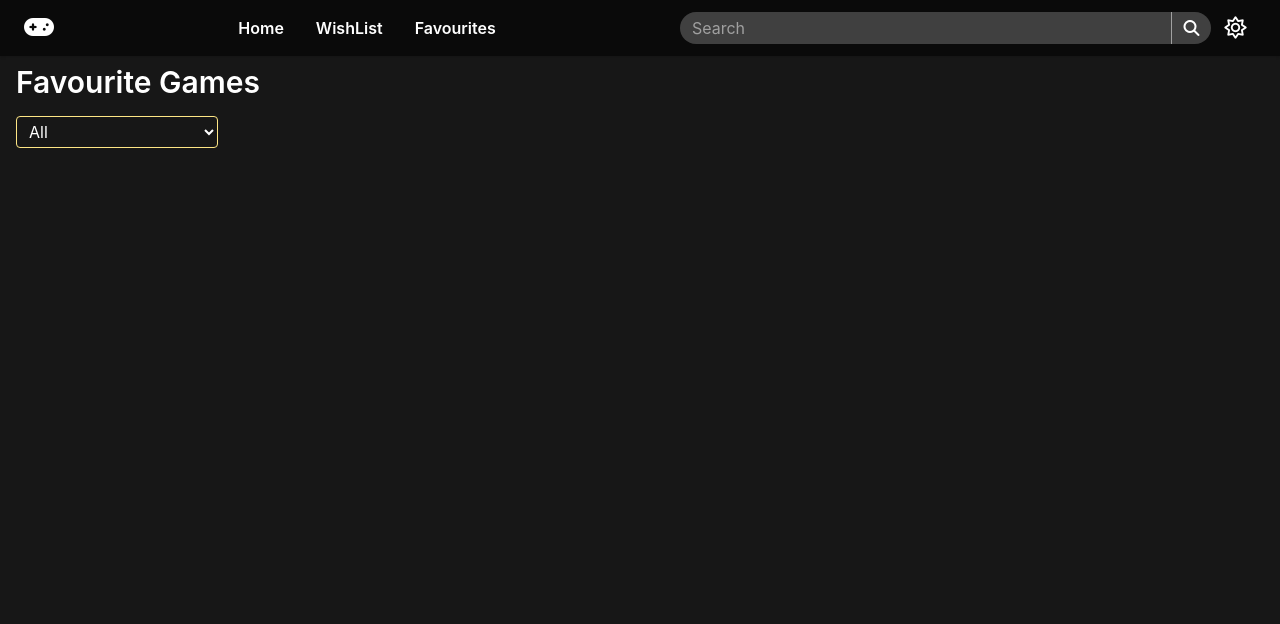
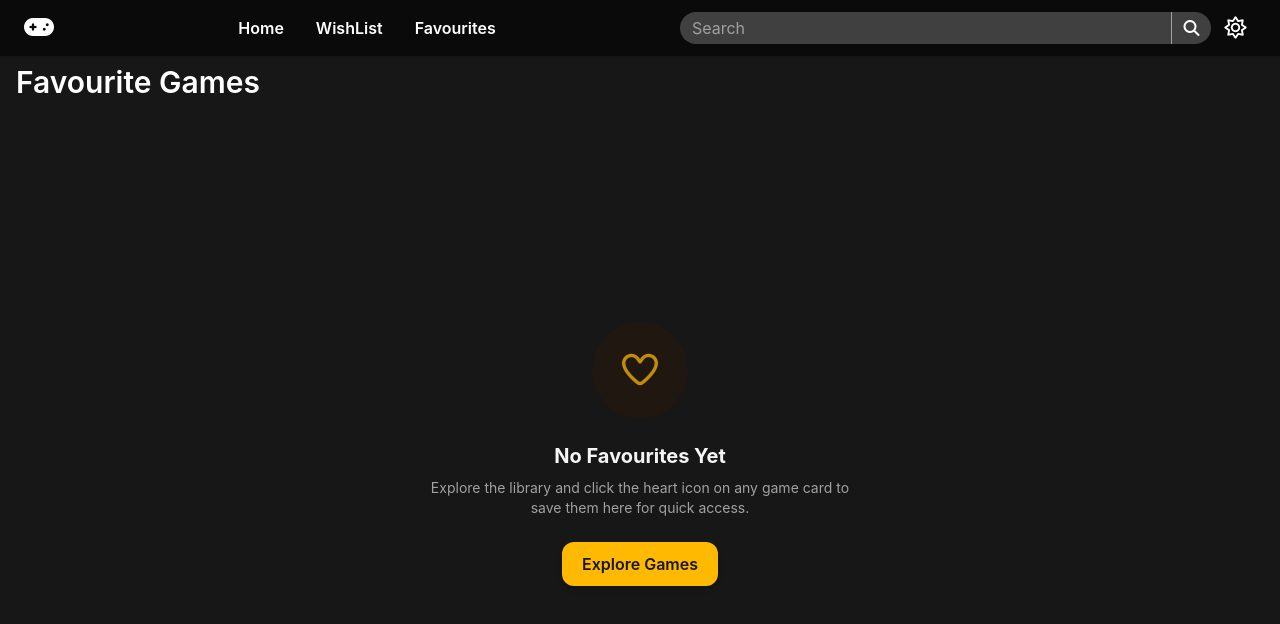
Before and after one commit to KunalSambyal/Games-Library, a React (Vite) app: page /favourites in a window 1280 px wide. Shown: the top 624 px of the page. Built offline with nearby package versions, Linux system fonts and the light colour scheme.

Commit message:
feat: favorites page fully working with search and filters

```diff
--- a/src/App.tsx
+++ b/src/App.tsx
@@ -5,12 +5,14 @@ import Home from "./pages/Home";
 import Navbar from "./components/Navbar";
 import Favourites from "./pages/Favourites";
 import WishList from "./pages/WishList";
+import { FavouritesProvider } from "./context/FavouritesContext";
 
 // Navbar Assets
 const navbarLogoIcon: ReactElement = <i className="fa-solid fa-gamepad"></i>;
 
 const App = () => {
     return (
+        <FavouritesProvider>
             <div className="flex flex-col h-dvh dark:bg-neutral-900 overflow-hidden">
                 <Navbar logoIcon={navbarLogoIcon} />
                 <div className="flex-1 overflow-hidden">
@@ -21,6 +23,7 @@ const App = () => {
                     </Routes>
                 </div>
             </div>
+        </FavouritesProvider>
     );
 };
 
--- a/src/components/GamesCard.tsx
+++ b/src/components/GamesCard.tsx
@@ -1,3 +1,5 @@
+import { useFavourites } from "../context/FavouritesContext";
+
 interface RawGame {
     id: number;
     name: string;
@@ -11,6 +13,9 @@ interface Props {
 }
 
 function GamesCard({ Game }: Props) {
+    const { toggleFavourite, isFavourite } = useFavourites();
+    const isFav = isFavourite(Game.id);
+
     return (
         <div
             key={Game.id}
@@ -21,7 +26,9 @@ function GamesCard({ Game }: Props) {
                 alt={Game.name}
                 className="rounded-t-2xl w-full aspect-video object-cover"
             />
-            <span className="absolute top-2 right-2 bg-black/60 text-emerald-400 text-xs px-1.5 py-1 rounded-full backdrop-blur-sm">
+            <span
+                className="absolute top-2 right-2 bg-black/60 text-emerald-400 text-xs px-1.5 py-1 rounded-full backdrop-blur-sm"
+            >
                 ⭐ {Game.rating}
             </span>
 
@@ -40,12 +47,17 @@ function GamesCard({ Game }: Props) {
                 </div>
 
                 <div className="flex justify-between items-start gap-x-2">
-                    <div className="font-semibold flex-1">{Game.name}</div>
+                    <div className="font-semibold flex-1 text-sm md:text-base leading-snug">{Game.name}</div>
                     <button
-                        className="text-amber-500 hover:text-amber-600 dark:text-amber-400 dark:hover:text-amber-300 transition-colors duration-200 cursor-pointer text-lg shrink-0"
-                        title="Add to Favourites"
+                        onClick={() => toggleFavourite(Game)}
+                        className={`transition-colors duration-200 cursor-pointer text-lg shrink-0 ${
+                            isFav
+                                ? "text-amber-500 hover:text-amber-600 dark:text-amber-400 dark:hover:text-amber-300 animate-like"
+                                : "text-neutral-400 hover:text-amber-500 dark:text-neutral-500 dark:hover:text-amber-400"
+                        }`}
+                        title={isFav ? "Remove from Favourites" : "Add to Favourites"}
                     >
-                        <i className="fa-regular fa-heart"></i>
+                        <i className={isFav ? "fa-solid fa-heart" : "fa-regular fa-heart"}></i>
                     </button>
                 </div>
             </div>
--- a/src/components/Navbar.tsx
+++ b/src/components/Navbar.tsx
@@ -1,5 +1,5 @@
 import { type ReactElement, useState, useEffect } from "react";
-import { Link, useNavigate, useSearchParams } from "react-router-dom";
+import { Link, useSearchParams } from "react-router-dom";
 import HamMenu from "./HamMenu";
 import ThemeButton from "./ThemeButton";
 import NavLinks from "./NavLinks";
@@ -14,16 +14,17 @@ const Navbar = ({ logoIcon }: NavbarProps) => {
     const [searchParams, setSearchParams] = useSearchParams();
     const searchQuery = searchParams.get("search") || "";
 
-    const navigate = useNavigate();
     const [inputVal, setInputVal] = useState("");
 
     const handleSearchSubmit = (e: React.FormEvent) => {
         e.preventDefault();
+        const newParams = new URLSearchParams(searchParams);
         if (inputVal.trim()) {
-            navigate(`/?search=${encodeURIComponent(inputVal.trim())}`);
+            newParams.set("search", inputVal.trim());
         } else {
-            navigate("/");
+            newParams.delete("search");
         }
+        setSearchParams(newParams);
     };
 
     useEffect(() => {
--- /dev/null
+++ b/src/context/FavouritesContext.tsx
@@ -0,0 +1,62 @@
+import { createContext, useContext, useState, useEffect } from "react";
+
+export interface RawGame {
+    id: number;
+    name: string;
+    rating: number;
+    background_image: string;
+    genres: { name: string }[];
+}
+
+interface FavouritesContextType {
+    favourites: RawGame[];
+    toggleFavourite: (game: RawGame) => void;
+    isFavourite: (id: number) => boolean;
+}
+
+const FavouritesContext = createContext<FavouritesContextType | undefined>(undefined);
+
+export const FavouritesProvider = ({ children }: { children: React.ReactNode }) => {
+    const [favourites, setFavourites] = useState<RawGame[]>(() => {
+        try {
+            const stored = localStorage.getItem("favourites");
+            return stored ? JSON.parse(stored) : [];
+        } catch (error) {
+            console.error("Failed to parse favourites from localStorage:", error);
+            return [];
+        }
+    });
+
+    useEffect(() => {
+        localStorage.setItem("favourites", JSON.stringify(favourites));
+    }, [favourites]);
+
+    const toggleFavourite = (game: RawGame) => {
+        setFavourites((prev) => {
+            const exists = prev.some((g) => g.id === game.id);
+            if (exists) {
+                return prev.filter((g) => g.id !== game.id);
+            } else {
+                return [...prev, game];
+            }
+        });
+    };
+
+    const isFavourite = (id: number) => {
+        return favourites.some((g) => g.id === id);
+    };
+
+    return (
+        <FavouritesContext.Provider value={{ favourites, toggleFavourite, isFavourite }}>
+            {children}
+        </FavouritesContext.Provider>
+    );
+};
+
+export const useFavourites = () => {
+    const context = useContext(FavouritesContext);
+    if (!context) {
+        throw new Error("useFavourites must be used within a FavouritesProvider");
+    }
+    return context;
+};
--- a/src/pages/Favourites.tsx
+++ b/src/pages/Favourites.tsx
@@ -1,12 +1,75 @@
+import { useSearchParams, Link } from "react-router-dom";
 import PageHeading from "../components/PageHeading";
 import FilterOptions from "../components/FilterOptions";
-// import GamesGrid from "../components/GamesGrid";
+import GamesCard from "../components/GamesCard";
+import { useFavourites } from "../context/FavouritesContext";
 
 function Favourites() {
+    const { favourites } = useFavourites();
+    const [searchParams] = useSearchParams();
+    const searchQuery = searchParams.get("search") || "";
+    const selectedGenre = searchParams.get("genre") || "All";
+
+    const filteredFavourites = favourites.filter((game) => {
+        const matchesSearch = game.name
+            .toLowerCase()
+            .includes(searchQuery.toLowerCase());
+
+        const matchesGenre =
+            selectedGenre === "All" ||
+            game.genres.some(
+                (g) => g.name.toLowerCase() === selectedGenre.toLowerCase()
+            );
+
+        return matchesSearch && matchesGenre;
+    });
+
     return (
         <div className="flex flex-col h-full overflow-hidden">
             <PageHeading heading="Favourite Games" />
-            <FilterOptions />
+
+            {favourites.length > 0 && <FilterOptions />}
+
+            <div className="flex-1 overflow-y-auto p-2">
+                {favourites.length === 0 ? (
+                    <div className="h-full flex flex-col justify-center items-center text-center p-6 transition-all duration-300">
+                        <div className="w-24 h-24 mb-6 rounded-full bg-amber-100 dark:bg-amber-950/30 flex justify-center items-center text-amber-500 dark:text-amber-400 text-4xl animate-pulse">
+                            <i className="fa-regular fa-heart"></i>
+                        </div>
+                        <h3 className="text-xl font-bold dark:text-neutral-100 text-neutral-800 mb-2">
+                            No Favourites Yet
+                        </h3>
+                        <p className="max-w-md dark:text-neutral-400 text-neutral-600 mb-6 text-sm">
+                            Explore the library and click the heart icon on any game card to save them here for quick access.
+                        </p>
+                        <Link
+                            to="/"
+                            className="px-5 py-2.5 bg-amber-500 hover:bg-amber-600 dark:bg-amber-400 dark:hover:bg-amber-300 dark:text-neutral-900 text-white font-semibold rounded-xl shadow-md transition-all duration-200"
+                        >
+                            Explore Games
+                        </Link>
+                    </div>
+                ) : filteredFavourites.length === 0 ? (
+                    <div className="h-full flex flex-col justify-center items-center text-center p-6">
+                        <div className="w-20 h-20 mb-4 rounded-full bg-neutral-100 dark:bg-neutral-800 flex justify-center items-center text-neutral-400 text-3xl">
+                            <i className="fa-solid fa-magnifying-glass"></i>
+                        </div>
+                        <h3 className="text-lg font-semibold dark:text-neutral-200 text-neutral-700 mb-1">
+                            No Match Found
+                        </h3>
+                        <p className="max-w-xs text-xs dark:text-neutral-400 text-neutral-500">
+                            We couldn't find any favorited games matching "{searchQuery}"
+                            {selectedGenre !== "All" && ` in the "${selectedGenre}" genre`}.
+                        </p>
+                    </div>
+                ) : (
+                    <div className="grid 2xl:grid-cols-7 xl:grid-cols-6 lg:grid-cols-5 md:grid-cols-4 sm:grid-cols-3 grid-cols-2 gap-3 content-start">
+                        {filteredFavourites.map((game) => (
+                            <GamesCard key={game.id} Game={game} />
+                        ))}
+                    </div>
+                )}
+            </div>
         </div>
     );
 }
```
Lines whose indentation alone changed are shown as unchanged.
